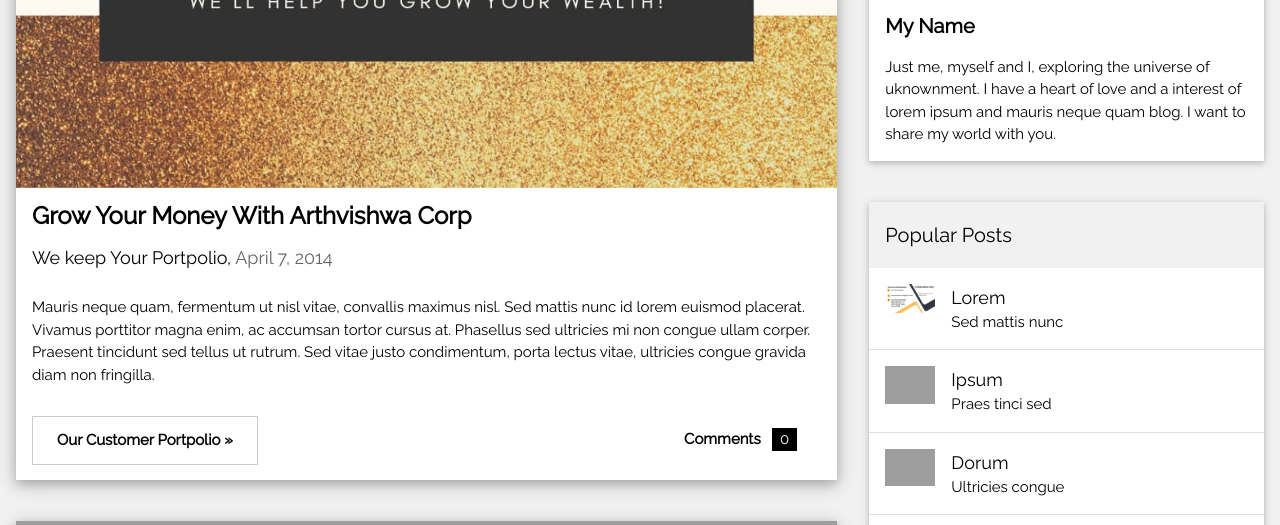
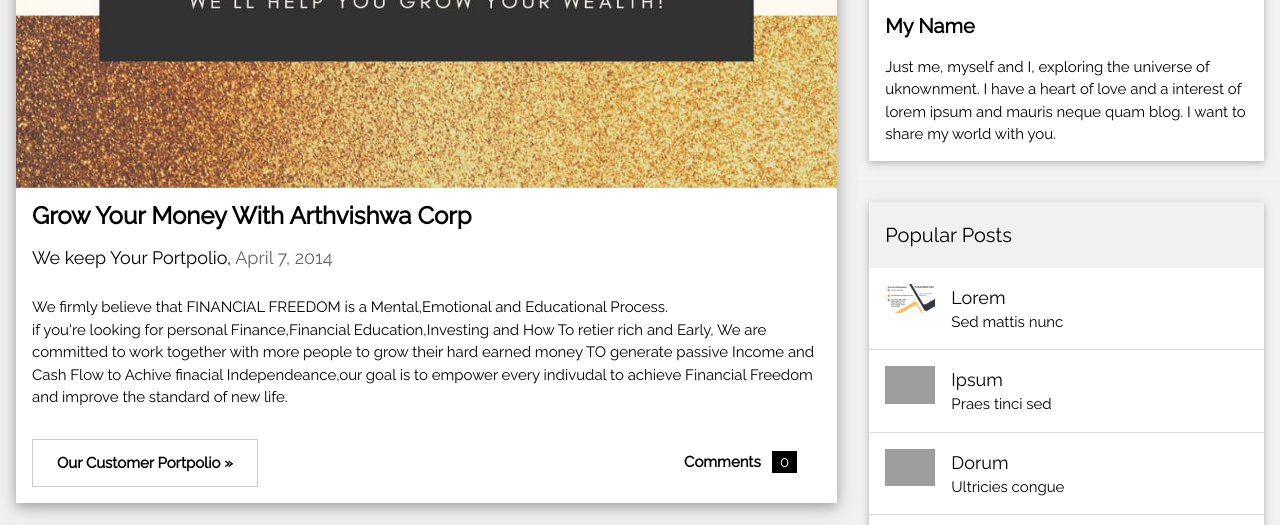
Before and after one commit to sanjay8459/arthwishwa, a Flask app: page / in a window 1280 px wide. Shown: the part 492-1017 px from the top of the page. Run offline with Flask 3, Linux system fonts and the light colour scheme; grey boxes are pictures that could not be loaded.

Commit message:
Update index1.html

```diff
--- a/templates/index1.html
+++ b/templates/index1.html
@@ -36,8 +36,9 @@ and is wrapped around the whole page content, except for the footer in this exam
     </div>
 
     <div class="w3-container">
-      <p>Mauris neque quam, fermentum ut nisl vitae, convallis maximus nisl. Sed mattis nunc id lorem euismod placerat. Vivamus porttitor magna enim, ac accumsan tortor cursus at. Phasellus sed ultricies mi non congue ullam corper. Praesent tincidunt sed
-        tellus ut rutrum. Sed vitae justo condimentum, porta lectus vitae, ultricies congue gravida diam non fringilla.</p>
+      <p>We firmly believe that FINANCIAL FREEDOM is a Mental,Emotional and Educational Process.<br> if you're looking for personal Finance,Financial Education,Investing and How To retier rich
+      and Early, We are committed to work together with more people to grow their hard earned money TO generate passive Income and Cash Flow to Achive finacial Independeance,our goal is
+      to empower every indivudal to achieve Financial Freedom and improve the standard of new life.</p>
       <div class="w3-row">
         <div class="w3-col m8 s12">
           <p><button class="w3-button w3-padding-large w3-white w3-border"><b>Our Customer Portpolio »</b></button></p>
```
